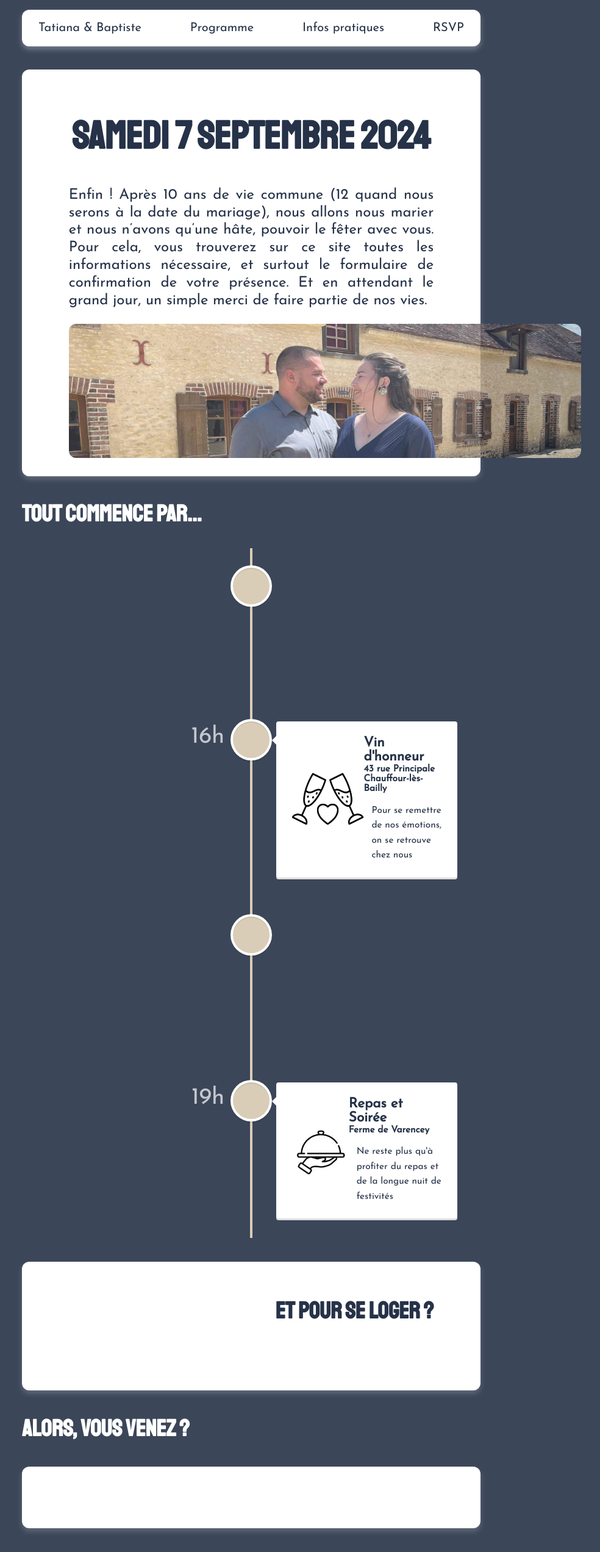
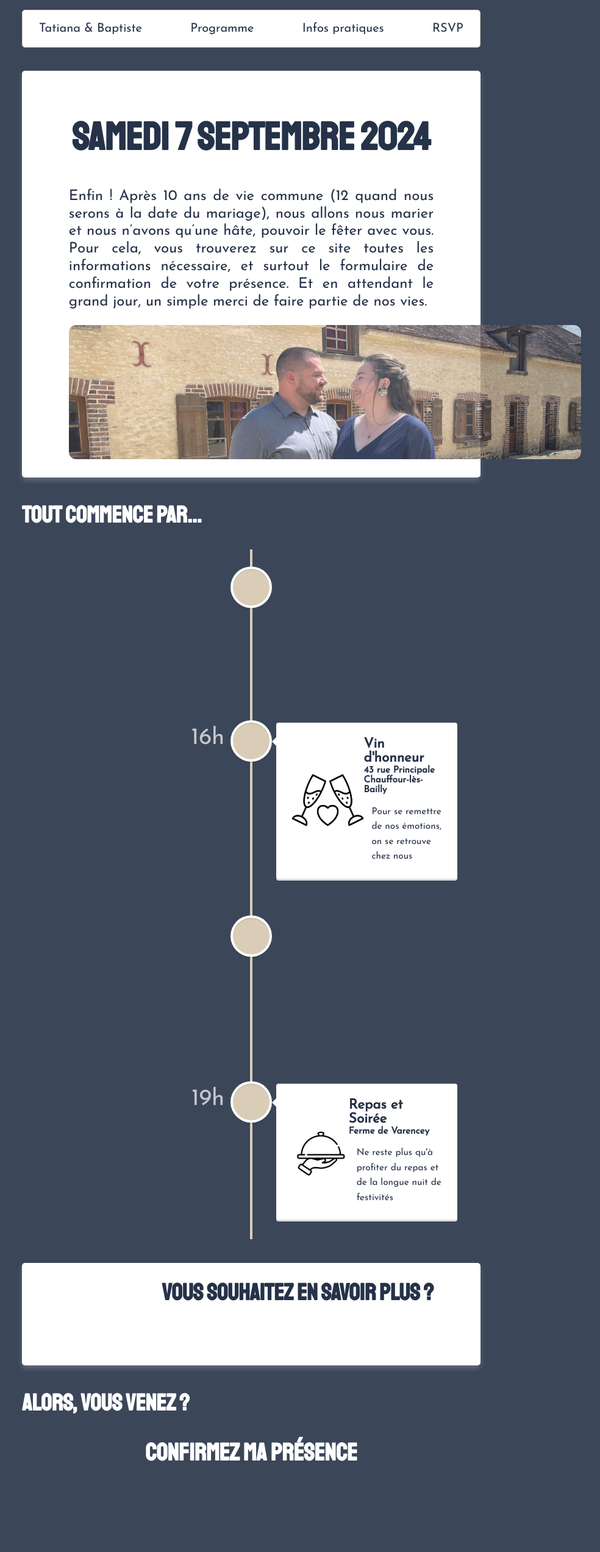
Before and after one commit to tatiana-sthl/wedding, a Next.js app: page / in a window 1280 px wide. Shown: the whole page at 61% size, without its empty margins (228-1212 px from the left). After the commit the page ends 2415 px from the top, so only its background shows below. Built offline with nearby package versions, Linux system fonts and the light colour scheme.

Commit message:
add a sticky navbar

```diff
--- a/src/app/components/rsvp.js
+++ b/src/app/components/rsvp.js
@@ -6,7 +6,7 @@ const Rsvp = () => {
 
 
   return (
-    <div className={styles.textePresentation}>
+    <div className={styles.form}>
       <h2 className={styles.h2rsvp}>Confirmez ma présence</h2>
     </div>
   );
--- a/src/app/page.js
+++ b/src/app/page.js
@@ -41,7 +41,7 @@ export default function Home() {
         <Timeline />
       </div>
       <div className={styles.textePresentation}>
-        <h2 className={styles.h2Right}>Et pour se loger ?</h2>
+        <h2 className={styles.h2Right}>Vous souhaitez en savoir plus ?</h2>
         <Logements />
       </div>
       <div className={styles.presentation}>
--- a/src/app/page.module.css
+++ b/src/app/page.module.css
@@ -10,6 +10,12 @@
   color: #ffffff;
 }
 
+.nav {
+  position: sticky;
+  top: 0;
+  z-index: 3;
+}
+
 .ul {
   display: flex;
   justify-content: space-between;
@@ -17,8 +23,8 @@
   align-items: center;
   background: #fff;
   padding: 20px 15px;
-  border-radius: 12px;
-  box-shadow: 0 5px 10px rgba(255, 255, 255, 0.301);
+  border-radius: 5px;
+  border: solid #d9cdb7 1px;
 }
 
 .ul li {
@@ -42,7 +48,7 @@
   height: 3px;
   width: 0%;
   background: #d9cdb7;
-  border-radius: 12px;
+  border-radius: 5px;
   transition: all 0.4s ease;
 }
 
@@ -81,9 +87,9 @@
 .textePresentation {
   background-color: #ffffff;
   padding: 2vw 6vw;
-  border-radius: 12px;
+  border-radius: 5px;
   margin: 3vw 0;
-  box-shadow: 0 5px 10px rgba(255, 255, 255, 0.2);
+  box-shadow: 0 5px 8px rgba(255, 255, 255, 0.2);
 }
 
 .dateH1 {
@@ -102,7 +108,7 @@
   right: -2vw;
   width:0%;
   overflow:hidden;
-  transition:all 0.1s;
+  transition:all 1.5s;
 }
 
 .dateH1:hover:before{
@@ -133,6 +139,7 @@
   font-size: 3vw;
   text-align: right;
   color: #263248;
+  margin: 0;
 }
 
 .h2rsvp {
```
